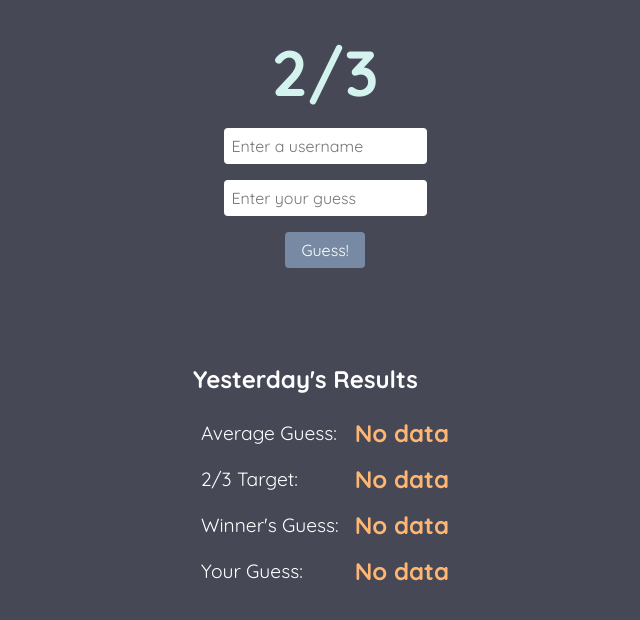
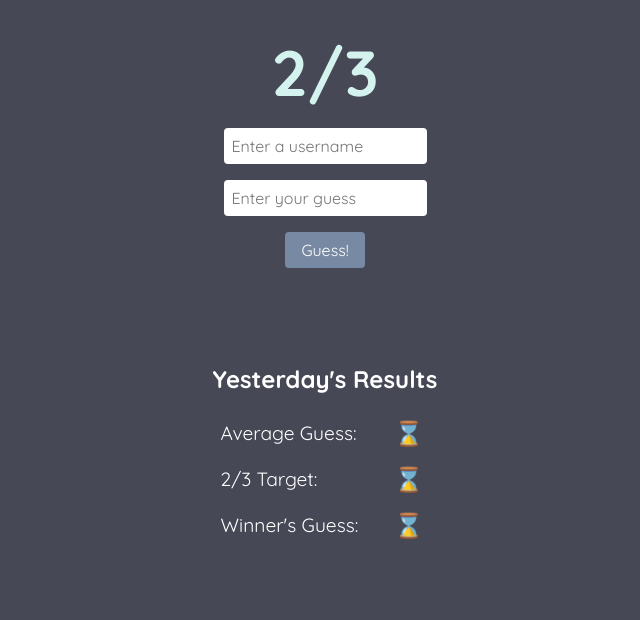
Before and after one commit to ryanbarouki/two-thirds, a React (Create React App) app: page / in a window 1280 px wide. Shown: the top 620 px of the page, without its empty margins (315-955 px from the left). Built offline with nearby package versions, Linux system fonts and the light colour scheme; no server answers.

Commit message:
fix bug with lambda crashing if username is null

```diff
--- a/lambdas/index.js
+++ b/lambdas/index.js
@@ -149,7 +149,7 @@ exports.getPreviousResults = async (event) => {
     body: JSON.stringify({
       averageGuess: averageGuess.toFixed(2),
       target: target.toFixed(2),
-      userGuess: userGuess.toFixed(2),
+      userGuess: userGuess ? userGuess.toFixed(2) : null,
       winnerGuess: closestGuess.guess.toFixed(2),
     }),
   };
--- a/src/App.js
+++ b/src/App.js
@@ -22,10 +22,9 @@ const SubmittedContainer = styled(Container)`
 
 const App = () => {
   const [previousDayResults, setPreviousDayResults] = useState({
-    averageGuess: 'No data',
-    target: 'No data',
-    winnerGuess: 'No data',
-    userGuess: 'No data'
+    averageGuess: '⌛',
+    target: '⌛',
+    winnerGuess: '⌛',
   });
 
   const [userGuess, setUserGuess] = useState(null);
--- a/src/components/Results.js
+++ b/src/components/Results.js
@@ -43,10 +43,12 @@ const Results = ({ previousDayResults }) => {
             <TableData>Winner's Guess:</TableData>
             <TableValue>{previousDayResults.winnerGuess ?? "🤔"}</TableValue>
           </TableRow>
+          { previousDayResults.userGuess &&
           <TableRow>
-            <TableData>Your Guess:</TableData>
+            <TableData><strong>Your Guess:</strong></TableData>
             <TableValue>{previousDayResults.userGuess ?? "🤔"}</TableValue>
           </TableRow>
+          }
         </tbody>
       </ResultsTable>
     </div>
```
